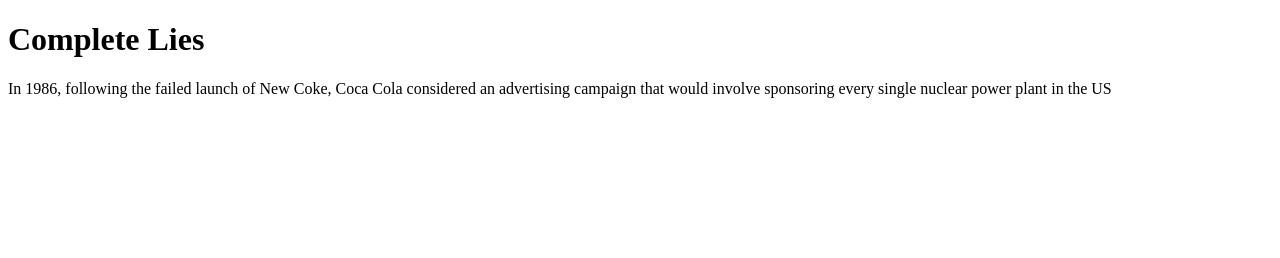
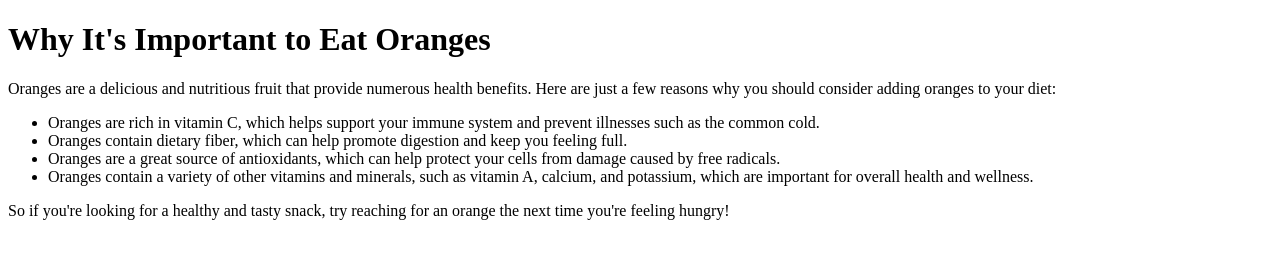
Before and after one commit to Eiwtoca/test.github.io, a plain HTML site: page index.html in a window 1280 px wide. Drawn offline with Linux system fonts and the light colour scheme.

Commit message:
Update index.html

```diff
--- a/index.html
+++ b/index.html
@@ -1,12 +1,21 @@
 <!DOCTYPE html>
 <html>
 <head>
-<title>Complete Lies</title>
+	<title>Why It's Important to Eat Oranges</title>
 </head>
 <body>
-
-<h1>Complete Lies</h1>
-<p>In 1986, following the failed launch of New Coke, Coca Cola considered an advertising campaign that would involve sponsoring every single nuclear power plant in the US</p>
-
+	<header>
+		<h1>Why It's Important to Eat Oranges</h1>
+	</header>
+	<main>
+		<p>Oranges are a delicious and nutritious fruit that provide numerous health benefits. Here are just a few reasons why you should consider adding oranges to your diet:</p>
+		<ul>
+			<li>Oranges are rich in vitamin C, which helps support your immune system and prevent illnesses such as the common cold.</li>
+			<li>Oranges contain dietary fiber, which can help promote digestion and keep you feeling full.</li>
+			<li>Oranges are a great source of antioxidants, which can help protect your cells from damage caused by free radicals.</li>
+			<li>Oranges contain a variety of other vitamins and minerals, such as vitamin A, calcium, and potassium, which are important for overall health and wellness.</li>
+		</ul>
+		<p>So if you're looking for a healthy and tasty snack, try reaching for an orange the next time you're feeling hungry!</p>
+	</main>
 </body>
 </html>
```
